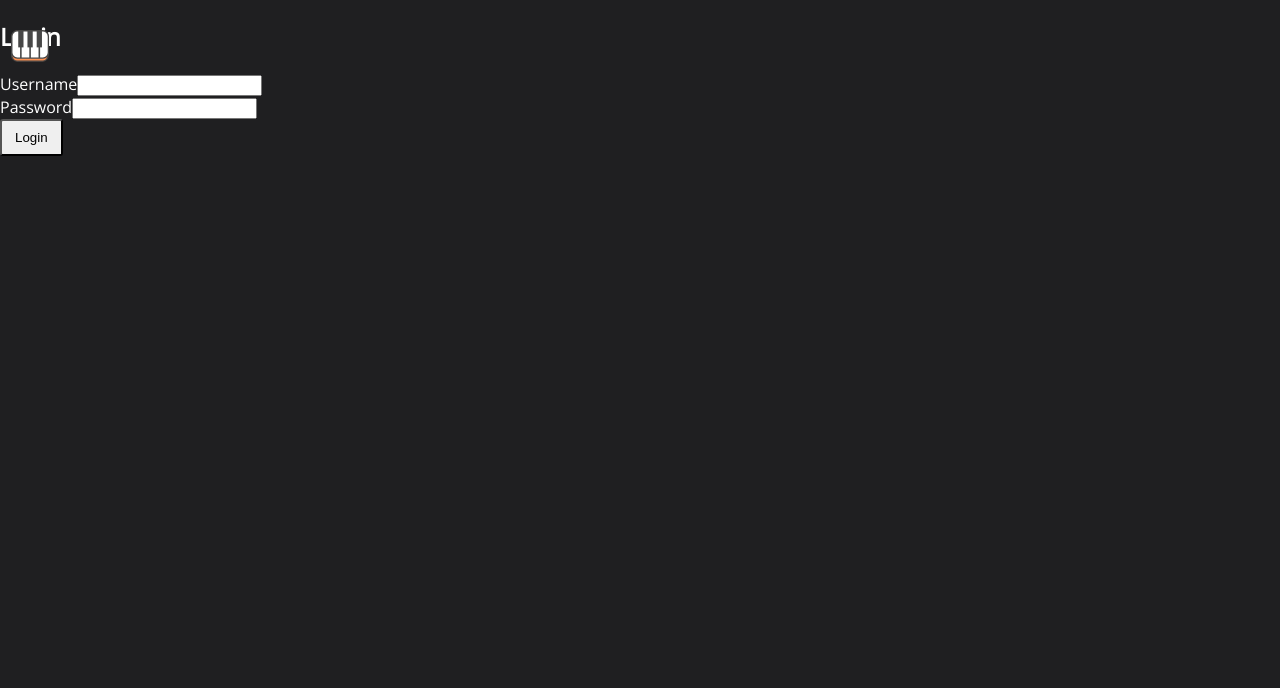
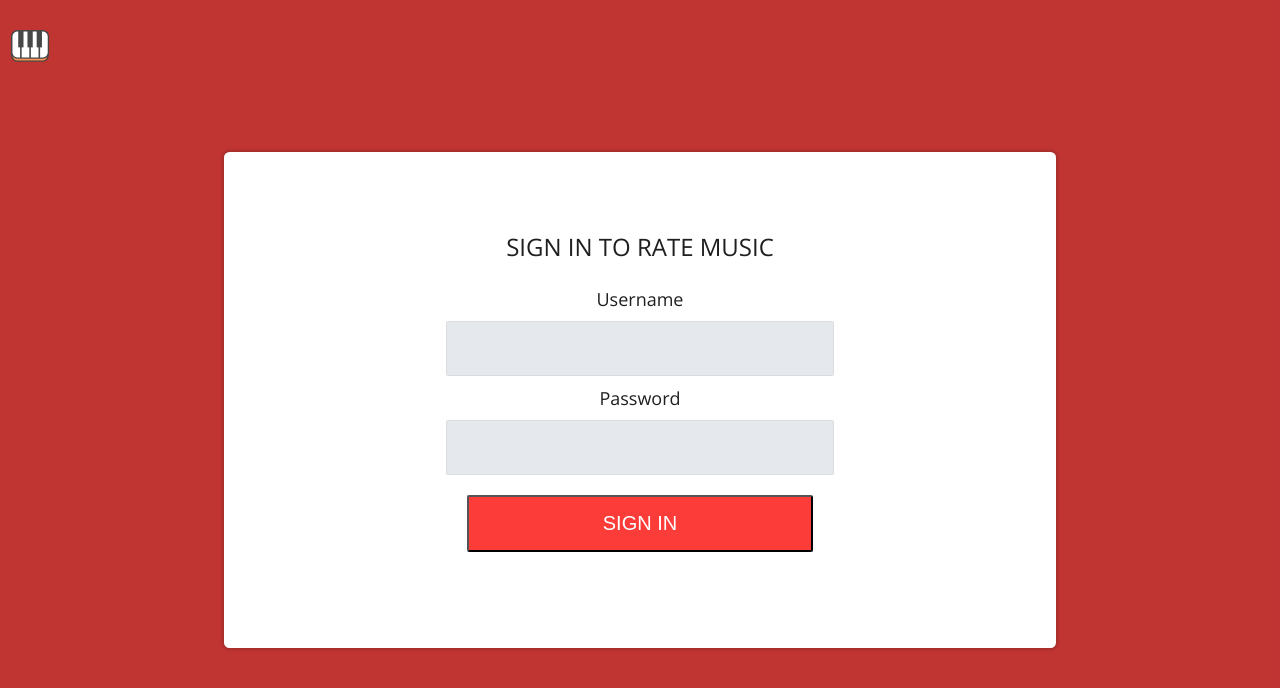
Before and after one commit to elang5/ratemusic-client, a React (Create React App) app: page /login in a window 1280 px wide. Shown: the top 688 px of the page. Built offline with nearby package versions, Linux system fonts and the light colour scheme.

Commit message:
added basic styles to login and registration pages

```diff
--- a/src/components/Header/Header.js
+++ b/src/components/Header/Header.js
@@ -34,25 +34,25 @@ export default function Header() {
             <h3 className="nav-text">CLOSE</h3>
         </div>
         <div className="nav-item logo">
-          <NavLink className="link logo" to={"/albums"}>
+          <NavLink className="link logo" to={"/albums"} onClick={(e) => handleSetClose(e)}>
             <Logo className="svg logo"/>
           </NavLink>
           <h3 className="nav-text logo">RM</h3>
         </div>
         <div className="nav-item register">
-          <NavLink className="link register" to={"/register"}>
+          <NavLink className="link register" to={"/register"} onClick={(e) => handleSetClose(e)}>
             <Register className="svg register" />
           </NavLink>
           <h3 className="nav-text register">REGISTER</h3>
         </div>
         <div className="nav-item albums">
-          <NavLink className="link albums" to={"/albums"}>
+          <NavLink className="link albums" to={"/albums"} onClick={(e) => handleSetClose(e)}>
             <Album className="svg album" />
           </NavLink>
           <h3 className="nav-text albums">ALBUMS</h3>
         </div>
         <div className="nav-item login">
-          <NavLink className="link login" to={"/login"}>
+          <NavLink className="link login" to={"/login"} onClick={(e) => handleSetClose(e)}>
             <Login className="svg login" />
           </NavLink>
           <h3 className="nav-text login">LOGIN</h3>
--- /dev/null
+++ b/src/components/LoginForm/LoginForm.css
@@ -0,0 +1,47 @@
+.login-form {
+  display: flex;
+  flex-flow: column wrap;
+  justify-content: center;
+  text-align: center;
+  width: 65%;
+  height: 62%;
+  border-radius: 5.5px;
+  box-shadow: 0 0 3px 2px rgba(0, 0, 0, 0.15);
+  background-color: #ffffff;
+}
+
+.sign-in {
+  color: #1f1f21;
+  font-size: 24px;
+}
+
+.label {
+  font-size: 18px;
+  color: #1f1f21;
+}
+
+#user_name {
+  margin-bottom: .5em;
+}
+
+#user_name, #password {
+  margin-top: 1em;
+  width: 41.5%;
+  padding: 15px 20px;
+  border-radius: 2.2px;
+  border: solid 0.6px rgba(208, 208, 208, 0.5);
+  background-color: #e5e9ed;
+  font-size: 20px;
+}
+
+
+.submit-btn {
+  width: 41.5%;
+  padding: 15px 20px;
+  background-color: rgb(252, 60, 57);
+  margin: 1em 0;
+  border-radius: 2.2px;
+  font-size: 20px;
+  color: white;
+  font-weight: 200;
+}
--- a/src/components/LoginForm/LoginForm.js
+++ b/src/components/LoginForm/LoginForm.js
@@ -1,6 +1,7 @@
 import React, { Component } from 'react'
 import TokenService from '../../services/token-service'
 import AuthApiService from '../../services/auth-api-service'
+import './LoginForm.css'
 
 export class LoginForm extends Component {
   static defaultProps = {
@@ -33,31 +34,32 @@ export class LoginForm extends Component {
   render() {
     const { error } = this.state
     return (
-      <div>
         <form
           className="login-form"
           onSubmit={this.handleSubmitJwtAuth}
         >
+          <p className="sign-in">SIGN IN TO RATE MUSIC</p>
           <div className="error-alert">
             {error && <p>{error}</p>}
           </div>
           <div className="user_name_input">
-            <label htmlFor="user_name">
+            <label className="label" htmlFor="user_name">
               Username
-            </label>
+            </label><br />
             <input required type="text" name="user_name" id="user_name"/>
           </div>
           <div className="password_input">
-            <label htmlFor="password">
+            <label className="label" htmlFor="password">
               Password
-            </label>
+            </label><br />
             <input required type="password" name="password" id="password"/>
           </div>
-          <button type="submit">
-            Login
-          </button>
+          <div className="container">
+            <button type="submit" className="submit-btn">
+              SIGN IN
+            </button>
+          </div>
         </form>
-      </div>
     )
   }
 }
--- /dev/null
+++ b/src/components/RegistrationForm/RegistrationForm.css
@@ -0,0 +1,44 @@
+.reg-form {
+  display: flex;
+  flex-flow: column wrap;
+  justify-content: center;
+  text-align: center;
+  width: 65%;
+  height: 62%;
+  border-radius: 5.5px;
+  box-shadow: 0 0 3px 2px rgba(0, 0, 0, 0.15);
+  background-color: #ffffff;
+}
+
+.register {
+  color: #1f1f21;
+  font-size: 24px;
+}
+
+/* fix label global classname */
+
+#user_name, #full_name {
+  margin-bottom: .5em;
+}
+
+#user_name, #password, #full_name {
+  margin-top: .5em;
+  width: 41.5%;
+  padding: 15px 20px;
+  border-radius: 2.2px;
+  border: solid 0.6px rgba(208, 208, 208, 0.5);
+  background-color: #e5e9ed;
+  font-size: 20px;
+}
+
+
+.register-btn {
+  width: 41.5%;
+  padding: 15px 20px;
+  background-color: rgb(252, 60, 57);
+  margin: 1em 0;
+  border-radius: 2.2px;
+  font-size: 20px;
+  color: white;
+  font-weight: 200;
+}
--- a/src/components/RegistrationForm/RegistrationForm.js
+++ b/src/components/RegistrationForm/RegistrationForm.js
@@ -1,5 +1,6 @@
 import React, { Component } from 'react'
 import AuthApiService from '../../services/auth-api-service'
+import './RegistrationForm.css'
 
 export class RegistrationForm extends Component {
   static defaultProps = {
@@ -37,8 +38,9 @@ export class RegistrationForm extends Component {
         <div className="error">
           {error && <p>{error}</p>}
         </div>
+        <p className="register">Register for Rate Music</p>
         <div className="full_name">
-          <label htmlFor="full_name">Full name </label>
+          <label className="label" htmlFor="full_name">Full name </label><br />
           <input
             required
             type="text"
@@ -46,7 +48,7 @@ export class RegistrationForm extends Component {
             id="full_name"/>
         </div>
         <div className="user_name">
-          <label htmlFor="user_name">User name</label>
+          <label className="label" htmlFor="user_name">User name</label><br />
           <input
             required
             type="text"
@@ -55,7 +57,7 @@ export class RegistrationForm extends Component {
           />
         </div>
         <div className="password">
-          <label htmlFor="password">Password</label>
+          <label className="label" htmlFor="password">Password</label><br />
           <input
             required
             type="password"
@@ -63,9 +65,11 @@ export class RegistrationForm extends Component {
             id="password"
             />
         </div>
-        <button type="submit">
-          Register
-        </button>
+        <div className="container">
+          <button type="submit" className="register-btn">
+            Register
+          </button>
+        </div>
       </form>
     )
   }
--- a/src/components/SearchForm/SearchForm.css
+++ b/src/components/SearchForm/SearchForm.css
@@ -11,7 +11,7 @@
   font-size: 18px;
 }
 
-button {
+.button-container > button {
   padding: 9px 13px;
   border-radius: 3px;
   box-shadow: 4px #1f1f21;
--- /dev/null
+++ b/src/routes/LoginPage/Login.css
@@ -0,0 +1,7 @@
+.login-page {
+  display: flex;
+  justify-content: center;
+  align-items: center;
+  height: 100vh;
+  background-color: rgba(252, 61, 57, 0.73);
+}
--- a/src/routes/LoginPage/LoginPage.js
+++ b/src/routes/LoginPage/LoginPage.js
@@ -1,5 +1,6 @@
 import React, { Component } from 'react'
 import LoginForm from '../../components/LoginForm/LoginForm'
+import './Login.css'
 
 class LoginPage extends Component {
   static defaultProps = {
@@ -18,7 +19,6 @@ class LoginPage extends Component {
   render() {
     return (
       <div className="login-page">
-        <h2>Login</h2>
         <LoginForm
           onLoginSuccess={this.handleLoginSuccess}
         />
--- /dev/null
+++ b/src/routes/RegistrationPage/Registration.css
@@ -0,0 +1,7 @@
+.reg-page {
+  display: flex;
+  justify-content: center;
+  align-items: center;
+  height: 100vh;
+  background-color: rgba(252, 61, 57, 0.73);
+}
--- a/src/routes/RegistrationPage/RegistrationPage.js
+++ b/src/routes/RegistrationPage/RegistrationPage.js
@@ -1,5 +1,6 @@
 import React, { Component } from 'react'
 import RegistrationForm from '../../components/RegistrationForm/RegistrationForm'
+import Registration from './Registration.css'
 
 export class RegistrationPage extends Component {
   static defaultProps = {
@@ -15,7 +16,6 @@ export class RegistrationPage extends Component {
   render() {
     return (
       <section className="reg-page">
-        <h2>Register</h2>
         <RegistrationForm
           onRegistrationSuccess={this.handleRegistrationSucces}
         />
```
